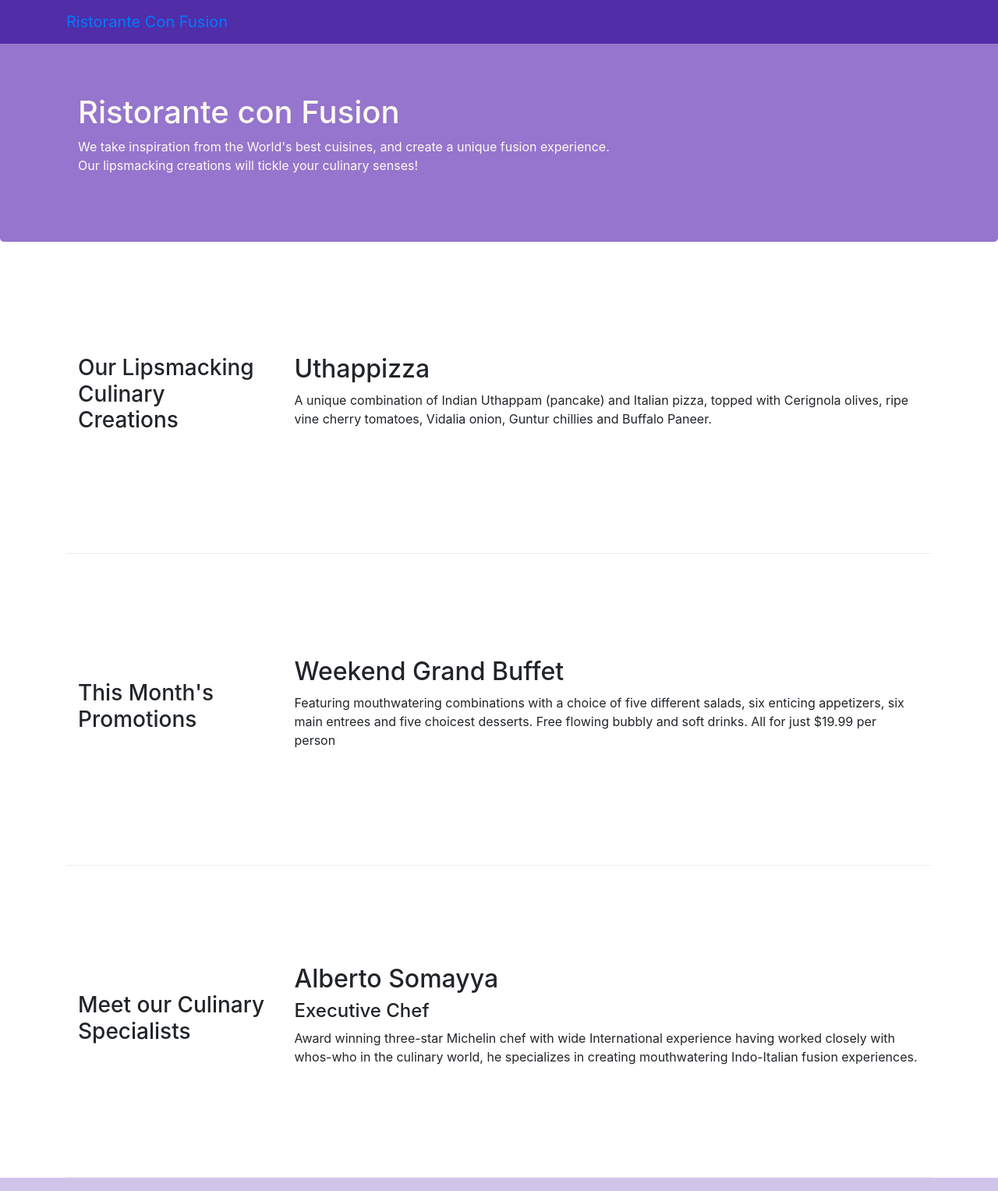
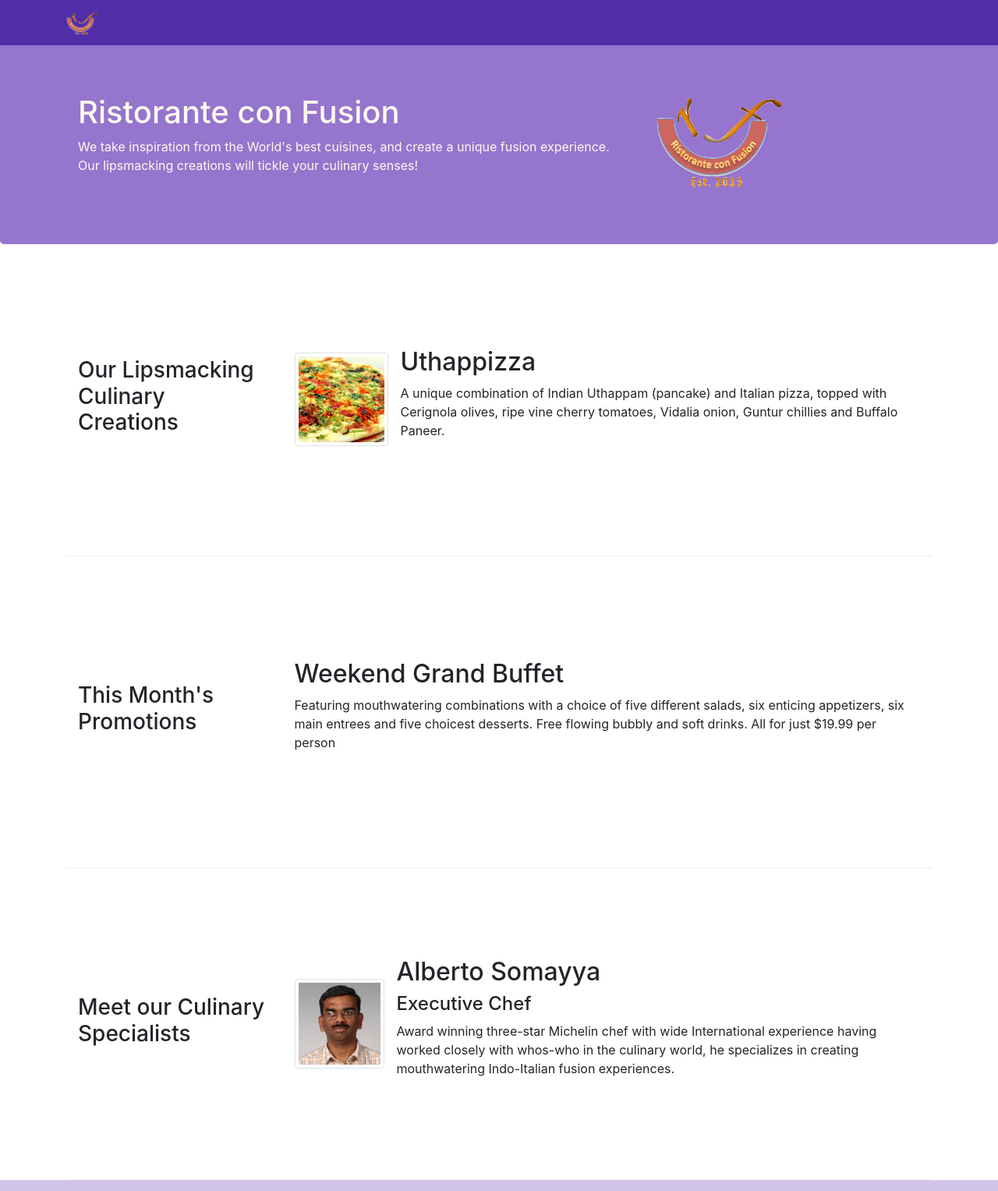
Before and after one commit to jsntcxy66/bootstrap4exercise, a website: page index.html in a window 1280 px wide. Shown: the top 1527 px of the page at 78% size. Drawn offline with nearby package versions, Linux system fonts and the light colour scheme; files that its build step writes are made by us from their sources.

Commit message:
Images and Media

```diff
--- a/index.html
+++ b/index.html
@@ -18,23 +18,29 @@
 <body>
     <nav class="navbar navbar-inverse navbar-toggleable-sm fixed-top">
         <div class="container">
-            <a class="navbar-brand" href="#">Ristorante Con Fusion</a>
+            <a class="navbar-brand" href="#">
+                <img src="img/logo.png" height="30" width="41">
+            </a>
             <button class="navbar-toggler" type="button" data-toggle="collapse" data-target="#Navbar">
                 <span class="navbar-toggler-icon"></span>
             </button>
             <div class="collapse navbar-collapse" id="Navbar">
                 <ul class="navbar-nav">
                     <li class="nav-item active">
-                        <a class="nav-link" href="#"><span class="fa fa-home"></span>Home</a>
+                        <a class="nav-link" href="#">
+                            <span class="fa fa-home"></span>Home</a>
                     </li>
                     <li class="nav-item">
-                        <a class="nav-link" href="./aboutus.html"><span class="fa fa-info fa-lg"></span>About</a>
+                        <a class="nav-link" href="./aboutus.html">
+                            <span class="fa fa-info fa-lg"></span>About</a>
                     </li>
                     <li class="nav-item">
-                        <a class="nav-link" href="#"><span class="fa fa-list fa-lg"></span>Menu</a>
+                        <a class="nav-link" href="#">
+                            <span class="fa fa-list fa-lg"></span>Menu</a>
                     </li>
                     <li class="nav-item">
-                        <a class="nav-link" href="./contactus.html"><span class="fa fa-address-card fa-lg"></span>Contect</a>
+                        <a class="nav-link" href="./contactus.html">
+                            <span class="fa fa-address-card fa-lg"></span>Contect</a>
                     </li>
                 </ul>
             </div>
@@ -48,7 +54,8 @@
                     <p>We take inspiration from the World's best cuisines, and create a unique fusion experience. Our lipsmacking
                         creations will tickle your culinary senses!</p>
                 </div>
-                <div class="col col-sm">
+                <div class="col col-sm align-self-center">
+                    <img src="img/logo.png" class="img-fluid">
                 </div>
             </div>
         </div>
@@ -60,9 +67,14 @@
                 <h3>Our Lipsmacking Culinary Creations</h3>
             </div>
             <div class="col-sm col-md flex-first">
-                <h2>Uthappizza</h2>
-                <p class="hidden-xs-down">A unique combination of Indian Uthappam (pancake) and Italian pizza, topped with Cerignola olives, ripe vine
-                    cherry tomatoes, Vidalia onion, Guntur chillies and Buffalo Paneer.</p>
+                <div class="media">
+                    <img class="d-flex mr-3 img-thumbnail align-self-center" src="img/uthappizza.png" alt="uthappizza">
+                    <div class="media-body">
+                        <h2 class="mt-0">Uthappizza</h2>
+                        <p class="hidden-xs-down">A unique combination of Indian Uthappam (pancake) and Italian pizza, topped with Cerignola olives,
+                            ripe vine cherry tomatoes, Vidalia onion, Guntur chillies and Buffalo Paneer.</p>
+                    </div>
+                </div>
             </div>
         </div>
 
@@ -84,10 +96,16 @@
                 <h3>Meet our Culinary Specialists</h3>
             </div>
             <div class="col-sm col-md flex-first">
-                <h2>Alberto Somayya</h2>
-                <h4>Executive Chef</h4>
-                <p class="hidden-xs-down">Award winning three-star Michelin chef with wide International experience having worked closely with whos-who
-                    in the culinary world, he specializes in creating mouthwatering Indo-Italian fusion experiences. </p>
+                <div class="media">
+                    <img class="d-flex mr-3 img-thumbnail align-self-center" src="img/alberto.png" alt="Alberto Somayya">
+                    <div class="media-body">
+                        <h2 class="mt-0">Alberto Somayya</h2>
+                        <h4>Executive Chef</h4>
+                        <p class="hidden-xs-down">Award winning three-star Michelin chef with wide International experience having worked closely with
+                            whos-who in the culinary world, he specializes in creating mouthwatering Indo-Italian fusion
+                            experiences. </p>
+                    </div>
+                </div>
             </div>
         </div>
     </div>
@@ -118,20 +136,35 @@
                         121, Clear Water Bay Road
                         <br> Clear Water Bay, Kowloon
                         <br> HONG KONG
-                        <br> <i class="fa fa-phone fa-lg"></i>: +852 1234 5678
-                        <br> <i class="fa fa-fax fa-lg"></i>: +852 8765 4321
-                        <br> <i class="fa fa-envelope fa-lg"></i>:
+                        <br>
+                        <i class="fa fa-phone fa-lg"></i>: +852 1234 5678
+                        <br>
+                        <i class="fa fa-fax fa-lg"></i>: +852 8765 4321
+                        <br>
+                        <i class="fa fa-envelope fa-lg"></i>:
                         <a href="mailto:confusion@food.net">confusion@food.net</a>
                     </address>
                 </div>
                 <div class="col col-sm-4 align-self-center">
                     <div style="text-align: center">
-                        <a class="btn btn-social-icon btn-google-plus" href="http://google.com/+"><i class="fa fa-google-plus"></i></a>
-                        <a class="btn btn-social-icon btn-facebook"  href="http://www.facebook.com/profile.php?id="><i class="fa fa-facebook"></i></a>
-                        <a class="btn btn-social-icon btn-linkedin"  href="http://www.linkedin.com/in/"><i class="fa fa-linkedin"></i></a>
-                        <a class="btn btn-social-icon btn-twitter"  href="http://twitter.com/"><i class="fa fa-twitter"></i></a>
-                        <a class="btn btn-social-icon btn-youtube"  href="http://youtube.com/"><i class="fa fa-youtube"></i></a>
-                        <a class="btn btn-social-icon"  href="mailto:"><i class="fa fa-envelope-o"></i></a>
+                        <a class="btn btn-social-icon btn-google-plus" href="http://google.com/+">
+                            <i class="fa fa-google-plus"></i>
+                        </a>
+                        <a class="btn btn-social-icon btn-facebook" href="http://www.facebook.com/profile.php?id=">
+                            <i class="fa fa-facebook"></i>
+                        </a>
+                        <a class="btn btn-social-icon btn-linkedin" href="http://www.linkedin.com/in/">
+                            <i class="fa fa-linkedin"></i>
+                        </a>
+                        <a class="btn btn-social-icon btn-twitter" href="http://twitter.com/">
+                            <i class="fa fa-twitter"></i>
+                        </a>
+                        <a class="btn btn-social-icon btn-youtube" href="http://youtube.com/">
+                            <i class="fa fa-youtube"></i>
+                        </a>
+                        <a class="btn btn-social-icon" href="mailto:">
+                            <i class="fa fa-envelope-o"></i>
+                        </a>
                     </div>
                 </div>
             </div>
```
Also changed, not shown: aboutus.html (+3 -2 lines), contactus.html (+3 -2 lines), img/alberto.png (added), img/buffet.png (added), img/logo.png (added), img/uthappizza.png (added).
